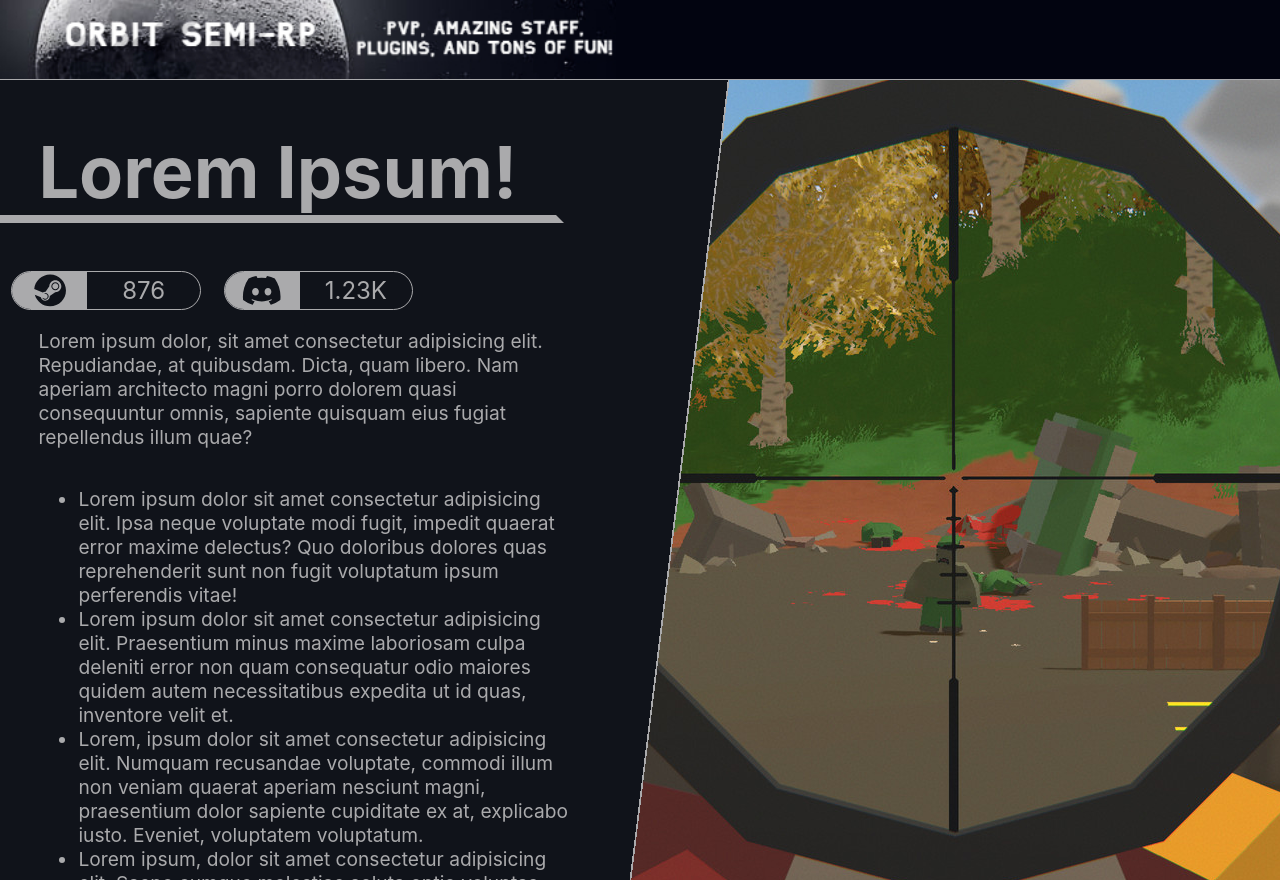
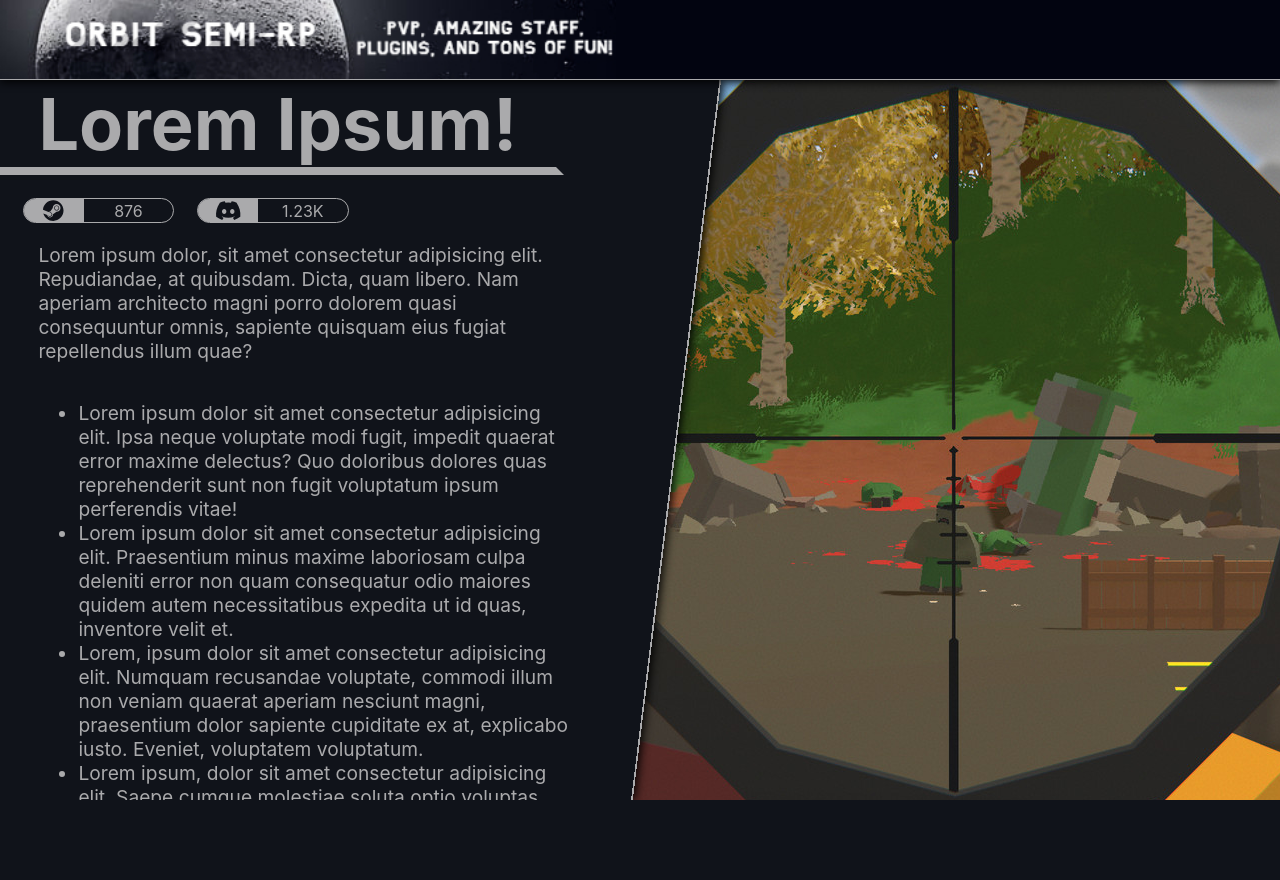
Before and after one commit to Plethoro/orbitsemirp, a Next.js app: page / in a window 1280 px wide. After the commit the page ends 800 px from the top, so only its background shows below. Built offline with nearby package versions, Linux system fonts and the light colour scheme.

Commit message:
added some shadows and changed the sizing of the groups on the homepage

```diff
--- a/components/Navbar/Navbar.module.scss
+++ b/components/Navbar/Navbar.module.scss
@@ -10,6 +10,7 @@
   border-bottom: 1px solid #aaaaac;
   overflow: hidden;
   z-index: 2;
+  filter: drop-shadow(0px 2px 5px black);
 
   img {
     height: 100%;
--- a/styles/Home.module.scss
+++ b/styles/Home.module.scss
@@ -2,7 +2,7 @@ $textColour: #aaaaac;
 
 #homePage {
   width: 100vw;
-  height: 100vh;
+  height: 90vh;
   display: flex;
   justify-content: space-between;
   overflow-x: hidden;
@@ -15,12 +15,14 @@ $textColour: #aaaaac;
     flex-direction: column;
     background-image: linear-gradient(97deg, #10131a 85%, $textColour 85%, $textColour 85.2%, transparent 85.2%);
     z-index: 1;
+    filter: drop-shadow(2px 0px 5px black);
 
     h1 {
       font-size: 4.5em;
       width: fit-content;
       padding-left: 3vw;
       padding-right: 3vw;
+      margin: 0;
       color: $textColour;
       border-bottom: solid 1vmin $textColour;
       border-right: solid 1vmin transparent;
@@ -34,17 +36,17 @@ $textColour: #aaaaac;
 
     #groupInformation {
       width: 100%;
-      height: 3vmax;
+      height: 2vmax;
       display: flex;
+      margin: 1.5%;
 
       .group {
-        width: 25%;
+        width: 20%;
         height: 100%;
         display: flex;
         justify-content: space-between;
         align-items: center;
-        margin-left: 1.5%;
-        margin-right: 1.5%;
+        margin: 1.5%;
         border-top: 1px solid $textColour;
         border: 1px solid $textColour;
         border-radius: 100px;
@@ -72,7 +74,7 @@ $textColour: #aaaaac;
         span {
           margin: auto;
           color: $textColour;
-          font-size: 1.5em;
+          font-size: 1em;
         }
       }
     }
```
